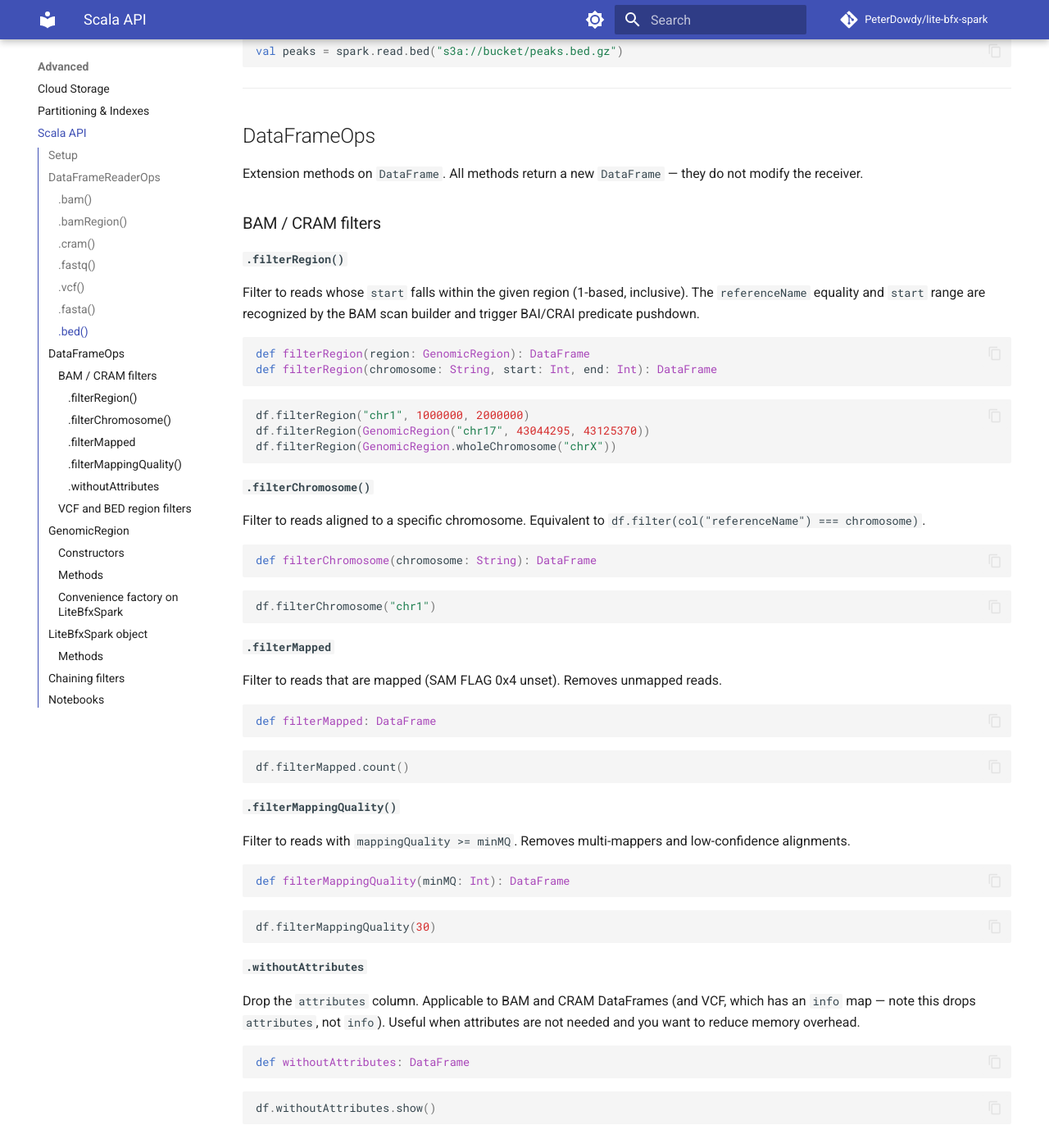
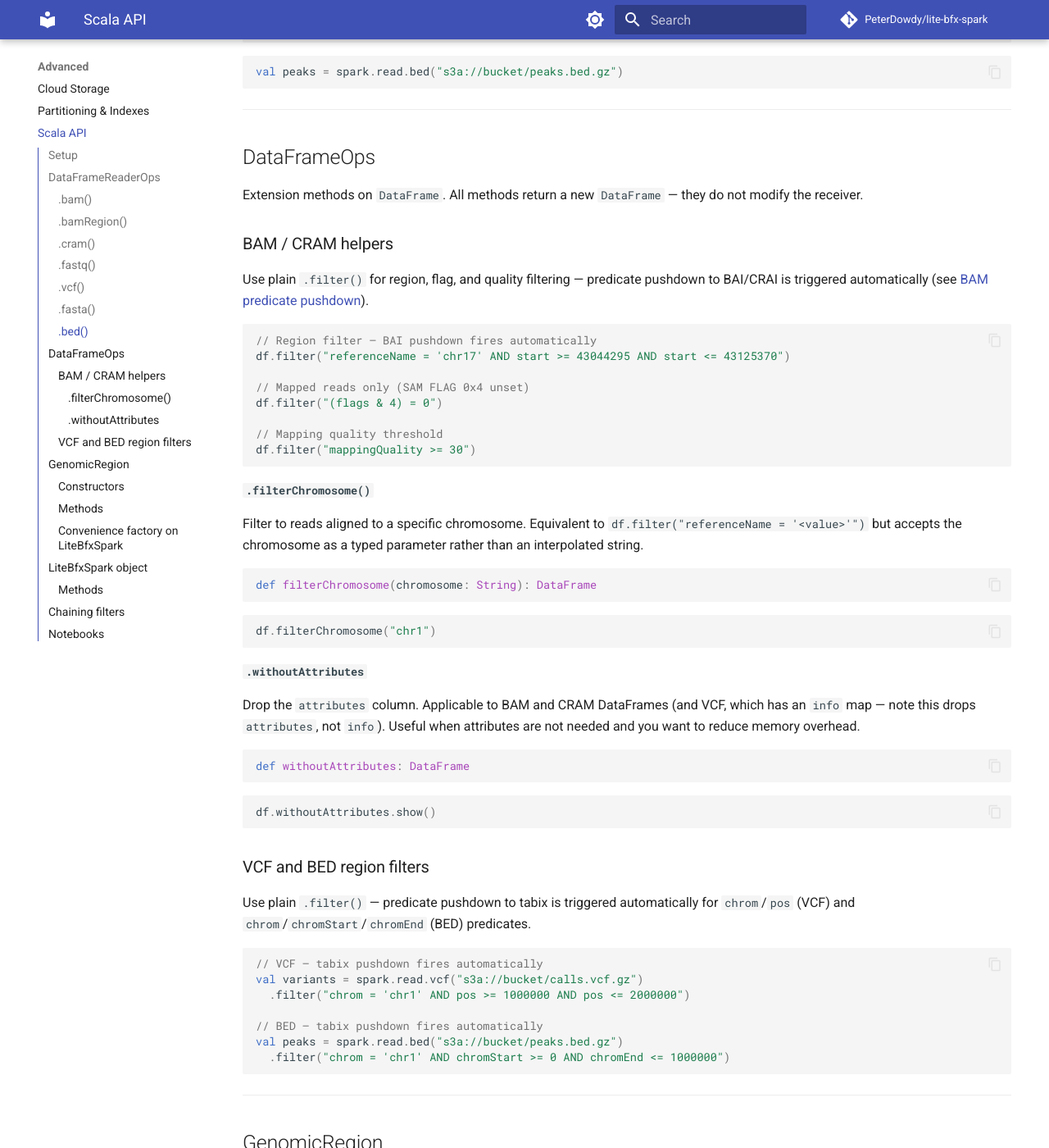
Before and after one commit to PeterDowdy/lite-bfx-spark, an MkDocs documentation site: the page built from docs/scala-api.md, in a window 1280 px wide and 1400 px high, scrolled down 3481 px. Shown: the whole window at 82% size. Built offline with MkDocs 1.6.1 and Material for MkDocs 9.7.7, drawn with Linux system fonts in a browser that asks for light colours; comment, search, counter and statistics services are not loaded; some of the changed text lies outside the part shown.

Commit message:
Remove filterRegion, filterMappingQuality, and filterMapped wrappers
Plain .filter() on referenceName/start (BAM/CRAM), (flags & 4) = 0 (mapped),
and mappingQuality >= N already work and trigger the same BAI predicate
pushdown via the DataSource V2 contract. DataFrameOps now contains only
filterChromosome (typed chromosome equality) and withoutAttributes (column
drop). Updated tests, package.scala, README, ARCHITECTURE, and docs to use
.filter() directly throughout.

Co-Authored-By: Claude Sonnet 4.6 <noreply@anthropic.com>

````diff
--- a/docs/scala-api.md
+++ b/docs/scala-api.md
@@ -16,7 +16,7 @@ import com.litebfx.scala.GenomicRegion   // if using typed regions
 This follows the same opt-in pattern as `spark.implicits._`. The import wires two implicit conversions:
 
 - `DataFrameReader → DataFrameReaderOps` — adds `.bam()`, `.cram()`, `.fastq()`, etc.
-- `DataFrame → DataFrameOps` — adds `.filterRegion()`, `.filterMapped`, etc.
+- `DataFrame → DataFrameOps` — adds `.filterChromosome()`, `.withoutAttributes`, etc.
 
 If you prefer to avoid wildcard imports, use the explicit `LiteBfxSpark` object instead — see [below](#litebfxspark-object).
 
@@ -63,7 +63,7 @@ val df = spark.read.bam("s3a://bucket/sample.bam", useIndex = false)
 
 ### `.bamRegion()`
 
-Read a BAM file filtered to a specific genomic region. Equivalent to `.bam(...).filterRegion(region)`.
+Read a BAM file filtered to a specific genomic region. Equivalent to `.bam(...).filter("referenceName = '...' AND start >= ... AND start <= ...")`.
 
 ```scala
 def bamRegion(
@@ -182,26 +182,24 @@ val peaks = spark.read.bed("s3a://bucket/peaks.bed.gz")
 
 Extension methods on `DataFrame`. All methods return a new `DataFrame` — they do not modify the receiver.
 
-### BAM / CRAM filters
+### BAM / CRAM helpers
 
-#### `.filterRegion()`
-
-Filter to reads whose `start` falls within the given region (1-based, inclusive). The `referenceName` equality and `start` range are recognized by the BAM scan builder and trigger BAI/CRAI predicate pushdown.
+Use plain `.filter()` for region, flag, and quality filtering — predicate pushdown to BAI/CRAI is triggered automatically (see [BAM predicate pushdown](bam.md#region-filtering-and-predicate-pushdown)).
 
 ```scala
-def filterRegion(region: GenomicRegion): DataFrame
-def filterRegion(chromosome: String, start: Int, end: Int): DataFrame
-```
+// Region filter — BAI pushdown fires automatically
+df.filter("referenceName = 'chr17' AND start >= 43044295 AND start <= 43125370")
 
-```scala
-df.filterRegion("chr1", 1000000, 2000000)
-df.filterRegion(GenomicRegion("chr17", 43044295, 43125370))
-df.filterRegion(GenomicRegion.wholeChromosome("chrX"))
+// Mapped reads only (SAM FLAG 0x4 unset)
+df.filter("(flags & 4) = 0")
+
+// Mapping quality threshold
+df.filter("mappingQuality >= 30")
 ```
 
 #### `.filterChromosome()`
 
-Filter to reads aligned to a specific chromosome. Equivalent to `df.filter(col("referenceName") === chromosome)`.
+Filter to reads aligned to a specific chromosome. Equivalent to `df.filter("referenceName = '<value>'")` but accepts the chromosome as a typed parameter rather than an interpolated string.
 
 ```scala
 def filterChromosome(chromosome: String): DataFrame
@@ -209,30 +207,6 @@ def filterChromosome(chromosome: String): DataFrame
 
 ```scala
 df.filterChromosome("chr1")
-```
-
-#### `.filterMapped`
-
-Filter to reads that are mapped (SAM FLAG 0x4 unset). Removes unmapped reads.
-
-```scala
-def filterMapped: DataFrame
-```
-
-```scala
-df.filterMapped.count()
-```
-
-#### `.filterMappingQuality()`
-
-Filter to reads with `mappingQuality >= minMQ`. Removes multi-mappers and low-confidence alignments.
-
-```scala
-def filterMappingQuality(minMQ: Int): DataFrame
-```
-
-```scala
-df.filterMappingQuality(30)
 ```
 
 #### `.withoutAttributes`
@@ -360,10 +334,10 @@ import com.litebfx.scala.implicits._
 
 val highQualReads = spark.read
   .bam("s3a://bucket/cohort/", indexDir = Some("s3a://idx/cohort/"))
-  .filterRegion("chr17", 43044295, 43125370)  // BAI pushdown + Spark post-filter
-  .filterMapped                                // row-level: unmapped flag
-  .filterMappingQuality(30)                   // row-level: MAPQ >= 30
-  .withoutAttributes                          // drop the tag map column
+  .filter("referenceName = 'chr17' AND start >= 43044295 AND start <= 43125370")
+  .filter("(flags & 4) = 0")      // mapped reads only
+  .filter("mappingQuality >= 30") // high-confidence alignments
+  .withoutAttributes              // drop the tag map column
   .select("readName", "start", "cigar", "sequence")
   .cache()
 
@@ -383,7 +357,7 @@ import com.litebfx.scala.implicits._
 import com.litebfx.scala.GenomicRegion
 
 val df = spark.read.bam("dbfs:/mnt/genomics/sample.bam")
-df.filterRegion("chr1", 1000000, 2000000).show()
+df.filter("referenceName = 'chr1' AND start >= 1000000 AND start <= 2000000").show()
 ```
 
 ```python
````
Also changed, not shown: ARCHITECTURE.md (+1 -9 lines), README.md (+5 -5 lines), docs/index.md (+3 -3 lines), 4 other files.
